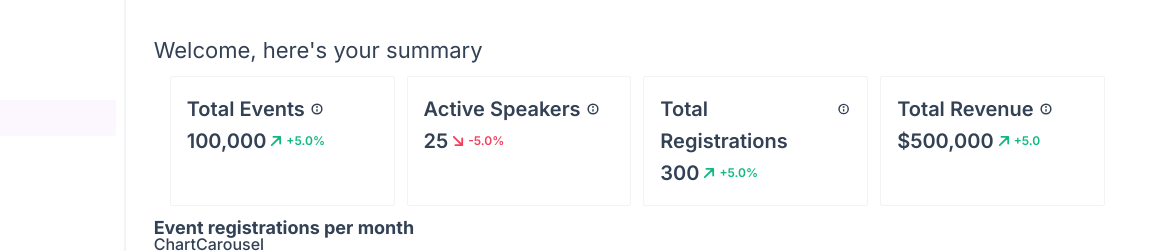
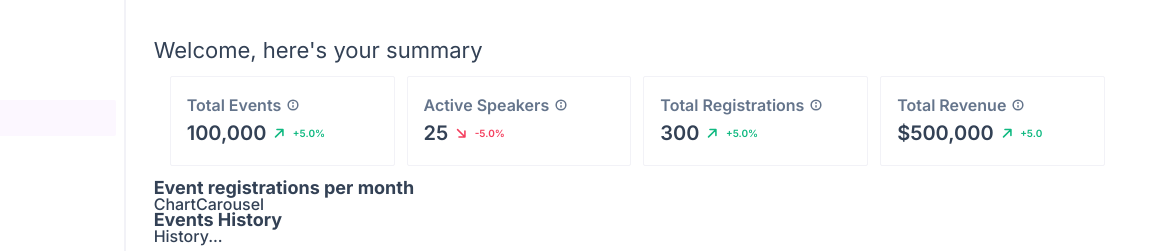
Before and after one commit to theAvocadoCoder/alphatwelve-dashboard, a website built with Vite: page index.html in a window 1280 px wide. Shown: the top 251 px of the page, 131-1280 px from the left. Built offline with nearby package versions, Linux system fonts and the light colour scheme.

Commit message:
Adjust stat card colors

```diff
--- a/src/components/StatCard/StatCard.module.css
+++ b/src/components/StatCard/StatCard.module.css
@@ -8,23 +8,24 @@
   /* Stat label and value */
   &>* {
     display: flex;
-    align-items: start;
+    align-items: center;
     gap: 0.25rem;
     font-size: 1.25rem;
+    line-height: 2rem;
     font-weight: 600;
-    line-height: 2rem;
   }
 
   /* Stat label */
   &> p:first-child {
+    font-size: 1rem;
+    line-height: 1.5rem;
+    font-weight: 600;
+    color: var(--color-body-variant);
     position: relative;
     width: fit-content;
 
     /* Stat tooltip icon */
     & custom-icon {
-      position: relative;
-      top: .5rem;
-      right: 0;
       line-height: 0;
       width: 1rem;
       height: 1rem;
@@ -58,14 +59,15 @@
 
   /* Stat value */
   &> p:last-child {
-    align-items: center;
+    gap: 0.5rem;
+
     /* Stat rate */
     & span {
       display: inline-flex;
       align-items: center;
-      gap: 0.25rem;
-      font-size: 0.75rem;
-      line-height: 1rem;
+      gap: 0.5rem;
+      font-size: 0.625rem;
+      line-height: 0.75rem;
 
       &.positive-rate {
         color: var(--color-success);
@@ -80,8 +82,7 @@
       }
 
       & custom-icon {
-        width: 0.75rem;
-        height: 0.75rem;
+        font-size: 0.4375rem;
       }
     }
   }
--- a/src/style.css
+++ b/src/style.css
@@ -14,6 +14,7 @@
   --color-surface-border: #F2F2F7;
   --color-heading: #000000;
   --color-body: #334155;
+  --color-body-variant: #64748B;
   --color-nav-icon: #ADA9BB;
   --color-body-select: #8576FF;
   --color-select-container: #FCF7FF;
@@ -48,6 +49,7 @@
   --color-surface-border: transparent;
   --color-heading: #FFFFFF;
   --color-body: #FFFFFF;
+  --color-body-variant: #F5EBFF;
   --color-body-select: #FCF7FF;
   --color-table-control-container: #484554;
   --color-table-control-border: #484554;
```
